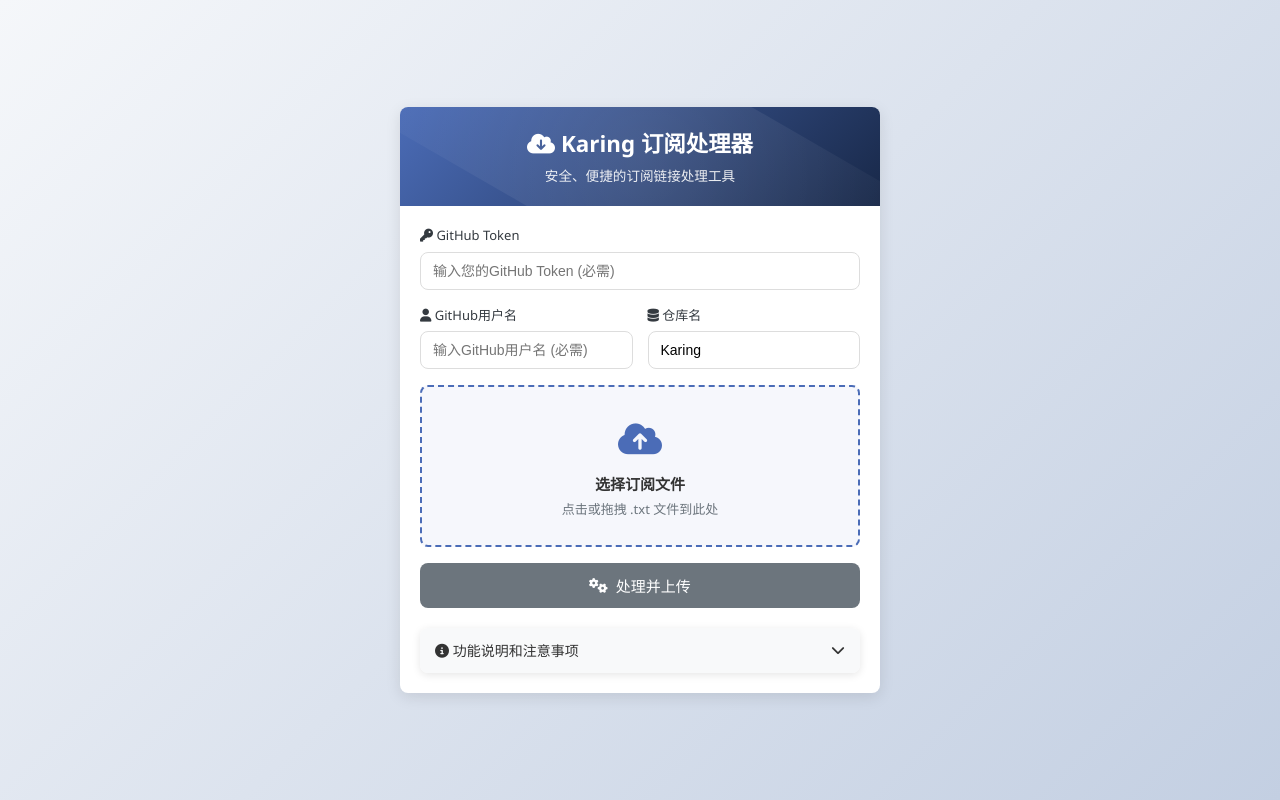
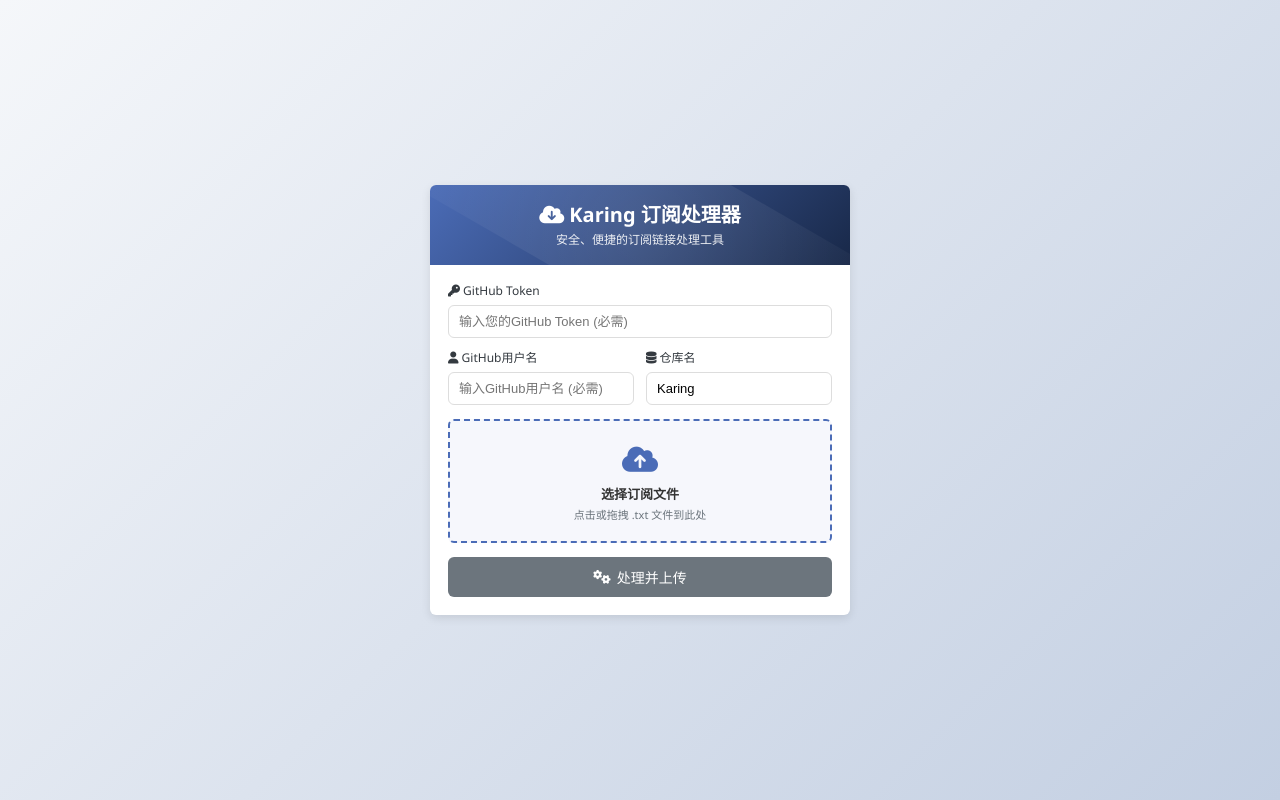
Before and after one commit to 76276560/Karing, a plain HTML site: page index.html in a window 1280 px wide. Drawn offline with Linux system fonts and the light colour scheme.

Commit message:
Add files via upload

```diff
--- a/index.html
+++ b/index.html
@@ -16,9 +16,9 @@
             --light: #f8f9fa;
             --dark: #343a40;
             --gray: #6c757d;
-            --border-radius: 8px;
-            --box-shadow: 0 4px 15px rgba(0, 0, 0, 0.1);
-            --transition: all 0.3s ease;
+            --border-radius: 6px;
+            --box-shadow: 0 3px 10px rgba(0, 0, 0, 0.1);
+            --transition: all 0.2s ease;
         }
 
         * {
@@ -31,17 +31,18 @@
             font-family: 'Segoe UI', Tahoma, Geneva, Verdana, sans-serif;
             background: linear-gradient(135deg, #f5f7fa 0%, #c3cfe2 100%);
             min-height: 100vh;
-            padding: 20px;
+            padding: 15px;
             display: flex;
             justify-content: center;
             align-items: center;
             color: #333;
-            line-height: 1.5;
+            line-height: 1.4;
+            font-size: 13px;
         }
 
         .container {
             width: 100%;
-            max-width: 480px;
+            max-width: 420px;
             background: white;
             border-radius: var(--border-radius);
             box-shadow: var(--box-shadow);
@@ -51,7 +52,7 @@
         header {
             background: linear-gradient(135deg, var(--primary) 0%, var(--secondary) 100%);
             color: white;
-            padding: 20px;
+            padding: 16px 18px;
             text-align: center;
             position: relative;
             overflow: hidden;
@@ -69,56 +70,56 @@
         }
 
         h1 {
-            font-size: 1.4rem;
-            margin-bottom: 5px;
+            font-size: 1.25rem;
+            margin-bottom: 3px;
             position: relative;
         }
 
         .subtitle {
-            font-size: 0.85rem;
+            font-size: 0.75rem;
             opacity: 0.9;
             font-weight: 300;
         }
 
         .content {
-            padding: 20px;
+            padding: 18px;
         }
 
         .form-group {
-            margin-bottom: 16px;
+            margin-bottom: 12px;
         }
 
         .form-label {
             display: block;
-            margin-bottom: 6px;
+            margin-bottom: 5px;
             font-weight: 500;
             color: var(--dark);
-            font-size: 13px;
+            font-size: 12px;
         }
 
         .config-input {
             width: 100%;
-            padding: 10px 12px;
+            padding: 8px 10px;
             border: 1px solid #ddd;
             border-radius: var(--border-radius);
-            font-size: 14px;
+            font-size: 13px;
             transition: var(--transition);
         }
 
         .config-input:focus {
             border-color: var(--primary);
-            box-shadow: 0 0 0 3px rgba(75, 108, 183, 0.2);
+            box-shadow: 0 0 0 2px rgba(75, 108, 183, 0.2);
             outline: none;
         }
 
         .upload-area {
             border: 2px dashed var(--primary);
             border-radius: var(--border-radius);
-            padding: 25px 15px;
+            padding: 18px 12px;
             text-align: center;
             cursor: pointer;
             background: rgba(75, 108, 183, 0.05);
-            margin: 16px 0;
+            margin: 14px 0;
             transition: var(--transition);
         }
 
@@ -133,18 +134,18 @@
         }
 
         .upload-icon {
-            font-size: 2.2rem;
+            font-size: 1.8rem;
             color: var(--primary);
-            margin-bottom: 8px;
+            margin-bottom: 6px;
         }
 
         .upload-area h3 {
-            font-size: 15px;
-            margin-bottom: 5px;
+            font-size: 13px;
+            margin-bottom: 4px;
         }
 
         .upload-area p {
-            font-size: 13px;
+            font-size: 11px;
             color: var(--gray);
         }
 
@@ -153,16 +154,16 @@
             background: var(--primary);
             color: white;
             border: none;
-            padding: 12px;
+            padding: 10px;
             border-radius: var(--border-radius);
             cursor: pointer;
-            font-size: 15px;
+            font-size: 14px;
             font-weight: 500;
             transition: var(--transition);
             display: flex;
             justify-content: center;
             align-items: center;
-            gap: 8px;
+            gap: 6px;
         }
 
         .btn:hover {
@@ -175,129 +176,70 @@
         }
 
         .result {
-            margin-top: 16px;
-            padding: 12px;
+            margin-top: 12px;
+            padding: 10px;
             background: var(--dark);
             color: var(--light);
             border-radius: var(--border-radius);
             font-family: 'Courier New', monospace;
             white-space: pre-wrap;
             word-break: break-all;
-            max-height: 150px;
+            max-height: 100px;
             overflow-y: auto;
-            font-size: 12px;
+            font-size: 11px;
             display: none;
         }
 
         .status {
-            padding: 10px;
+            padding: 8px;
             border-radius: var(--border-radius);
-            margin: 12px 0;
-            font-size: 13px;
+            margin: 10px 0;
+            font-size: 12px;
             text-align: center;
             display: flex;
             align-items: center;
             justify-content: center;
-            gap: 8px;
+            gap: 6px;
         }
 
         .status-success {
             background: #d4edda;
             color: #155724;
-            border-left: 4px solid var(--success);
+            border-left: 3px solid var(--success);
         }
 
         .status-error {
             background: #f8d7da;
             color: #721c24;
-            border-left: 4px solid var(--danger);
+            border-left: 3px solid var(--danger);
         }
 
         .status-info {
             background: #d1ecf1;
             color: #0c5460;
-            border-left: 4px solid var(--primary);
+            border-left: 3px solid var(--primary);
         }
 
         .status-warning {
             background: #fff3cd;
             color: #856404;
-            border-left: 4px solid var(--warning);
+            border-left: 3px solid var(--warning);
         }
 
         .file-info {
-            margin: 12px 0;
-            padding: 10px;
+            margin: 10px 0;
+            padding: 8px;
             background: var(--light);
             border-radius: var(--border-radius);
-            font-size: 13px;
+            font-size: 12px;
             display: none;
-            border-left: 4px solid var(--primary);
-        }
-
-        .collapsible {
-            margin-top: 20px;
-            border-radius: var(--border-radius);
-            overflow: hidden;
-            box-shadow: 0 2px 8px rgba(0,0,0,0.1);
-        }
-
-        .collapsible-header {
-            background: var(--light);
-            padding: 12px 15px;
-            cursor: pointer;
-            display: flex;
-            justify-content: space-between;
-            align-items: center;
-            font-weight: 500;
-            font-size: 14px;
-            transition: var(--transition);
-        }
-
-        .collapsible-header:hover {
-            background: #e9ecef;
-        }
-
-        .collapsible-content {
-            background: white;
-            padding: 0;
-            max-height: 0;
-            overflow: hidden;
-            transition: max-height 0.3s ease;
-        }
-
-        .collapsible-content.active {
-            padding: 15px;
-            max-height: 350px;
-        }
-
-        .info-list {
-            list-style-type: none;
-            font-size: 13px;
-        }
-
-        .info-list li {
-            padding: 6px 0;
-            border-bottom: 1px solid #eee;
-            display: flex;
-            align-items: flex-start;
-            gap: 10px;
-        }
-
-        .info-list li:last-child {
-            border-bottom: none;
-        }
-
-        .info-icon {
-            color: var(--primary);
-            margin-top: 2px;
-            flex-shrink: 0;
+            border-left: 3px solid var(--primary);
         }
 
         .loading {
             display: inline-block;
-            width: 18px;
-            height: 18px;
+            width: 16px;
+            height: 16px;
             border: 2px solid rgba(255,255,255,.3);
             border-radius: 50%;
             border-top-color: #fff;
@@ -310,7 +252,7 @@
 
         .config-row {
             display: flex;
-            gap: 15px;
+            gap: 12px;
         }
 
         .config-row .form-group {
@@ -329,7 +271,7 @@
 
             .config-row {
                 flex-direction: column;
-                gap: 16px;
+                gap: 12px;
             }
         }
     </style>
@@ -377,42 +319,6 @@
             </button>
 
             <div class="result" id="result"></div>
-
-            <!-- 可折叠的功能说明和注意事项 -->
-            <div class="collapsible">
-                <div class="collapsible-header" onclick="toggleCollapsible(this)">
-                    <span><i class="fas fa-info-circle"></i> 功能说明和注意事项</span>
-                    <i class="fas fa-chevron-down"></i>
-                </div>
-                <div class="collapsible-content">
-                    <ul class="info-list">
-                        <li>
-                            <i class="fas fa-check-circle info-icon"></i>
-                            <span>本工具用于从订阅文件中提取链接，获取内容并上传到GitHub仓库</span>
-                        </li>
-                        <li>
-                            <i class="fas fa-check-circle info-icon"></i>
-                            <span>支持.txt格式的订阅文件，文件内应包含有效的订阅链接</span>
-                        </li>
-                        <li>
-                            <i class="fas fa-exclamation-triangle info-icon"></i>
-                            <span>请确保GitHub Token具有相应仓库的写入权限</span>
-                        </li>
-                        <li>
-                            <i class="fas fa-exclamation-triangle info-icon"></i>
-                            <span>处理过程可能需要一些时间，请耐心等待</span>
-                        </li>
-                        <li>
-                            <i class="fas fa-shield-alt info-icon"></i>
-                            <span>您的GitHub Token仅存储在本地浏览器中，不会发送到任何其他服务器</span>
-                        </li>
-                        <li>
-                            <i class="fas fa-sync-alt info-icon"></i>
-                            <span>工具会自动尝试多个代理服务器以确保成功获取内容</span>
-                        </li>
-                    </ul>
-                </div>
-            </div>
         </div>
     </div>
 
@@ -445,14 +351,6 @@
             document.getElementById('githubToken').addEventListener('input', checkReadyState);
             document.getElementById('repoOwner').addEventListener('input', checkReadyState);
             document.getElementById('repoName').addEventListener('input', checkReadyState);
-        }
-
-        function toggleCollapsible(header) {
-            const content = header.nextElementSibling;
-            const icon = header.querySelector('.fa-chevron-down');
-
-            content.classList.toggle('active');
-            icon.classList.toggle('fa-rotate-180');
         }
 
         function checkReadyState() {
```
